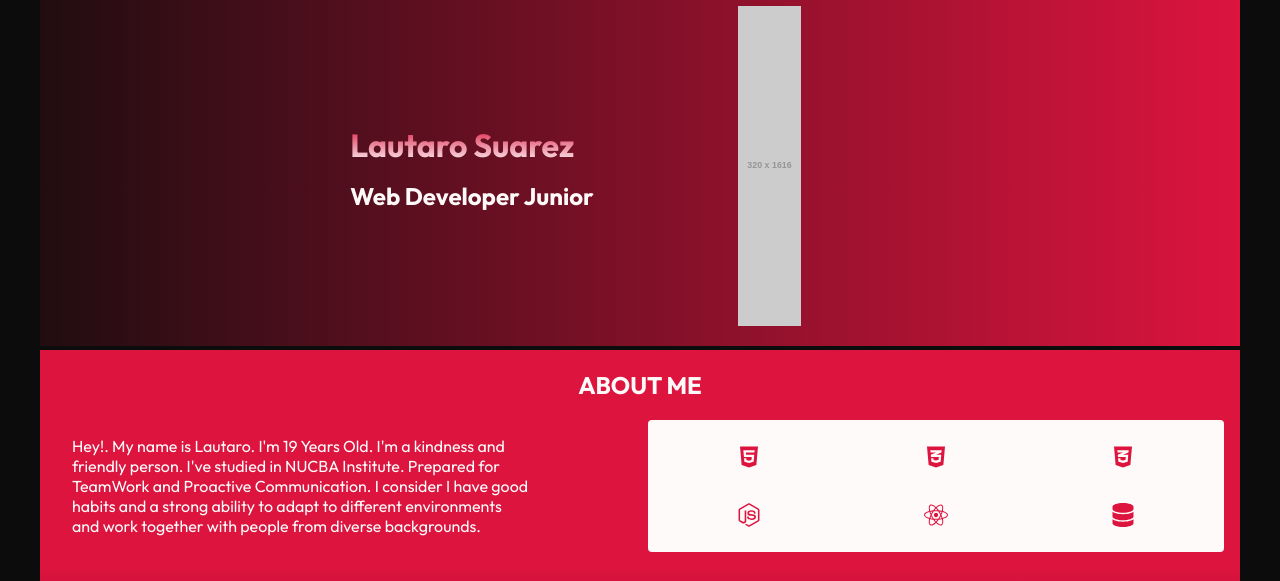
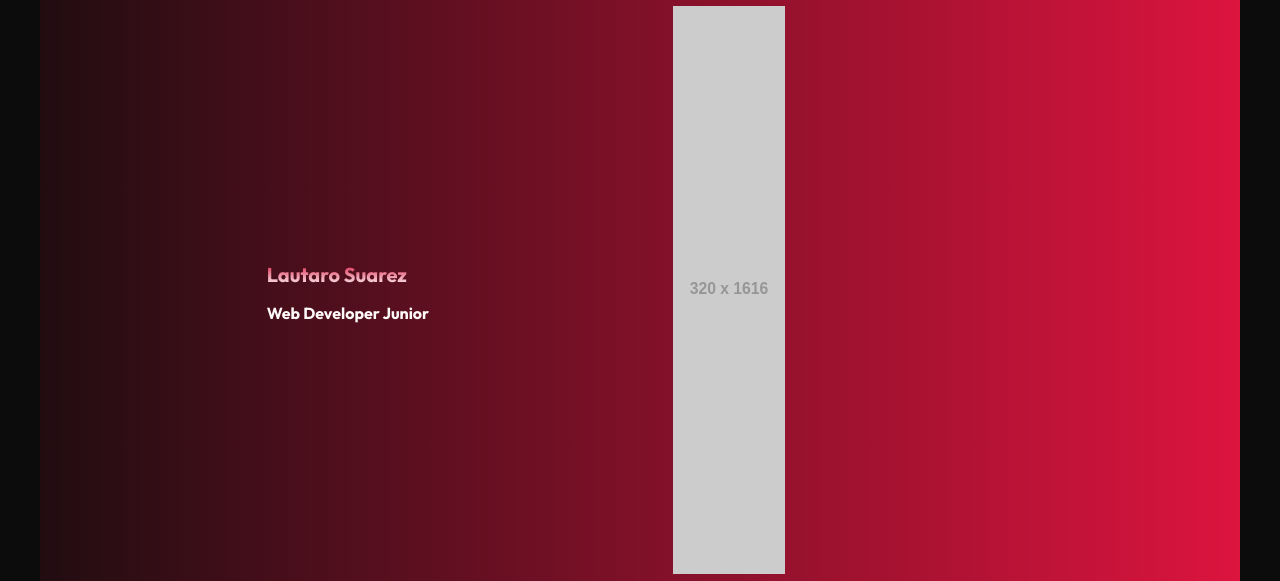
Before and after one commit to EduardoMVirgilio/lautaro-suarez-portfolio, a plain HTML site: page index.html in a window 1280 px wide. Shown: the part 66-647 px from the top of the page. Drawn offline with Linux system fonts and the light colour scheme; placeholder pictures from the web are drawn by us.

Commit message:
update porfolio

```diff
--- a/css/main.css
+++ b/css/main.css
@@ -87,13 +87,16 @@ main header h1 {
   background-image: linear-gradient(to bottom, var(--red), var(--white));
   color: transparent;
   background-clip: text;
+  font-size: 1.25rem;
 }
 
 main header h2 {
   color: snow;
+  font-size: 1rem;
 }
 
 main picture {
+  width: calc(50% - 1rem);
   aspect-ratio: 1 / 1;
 }
 main picture img {
```
